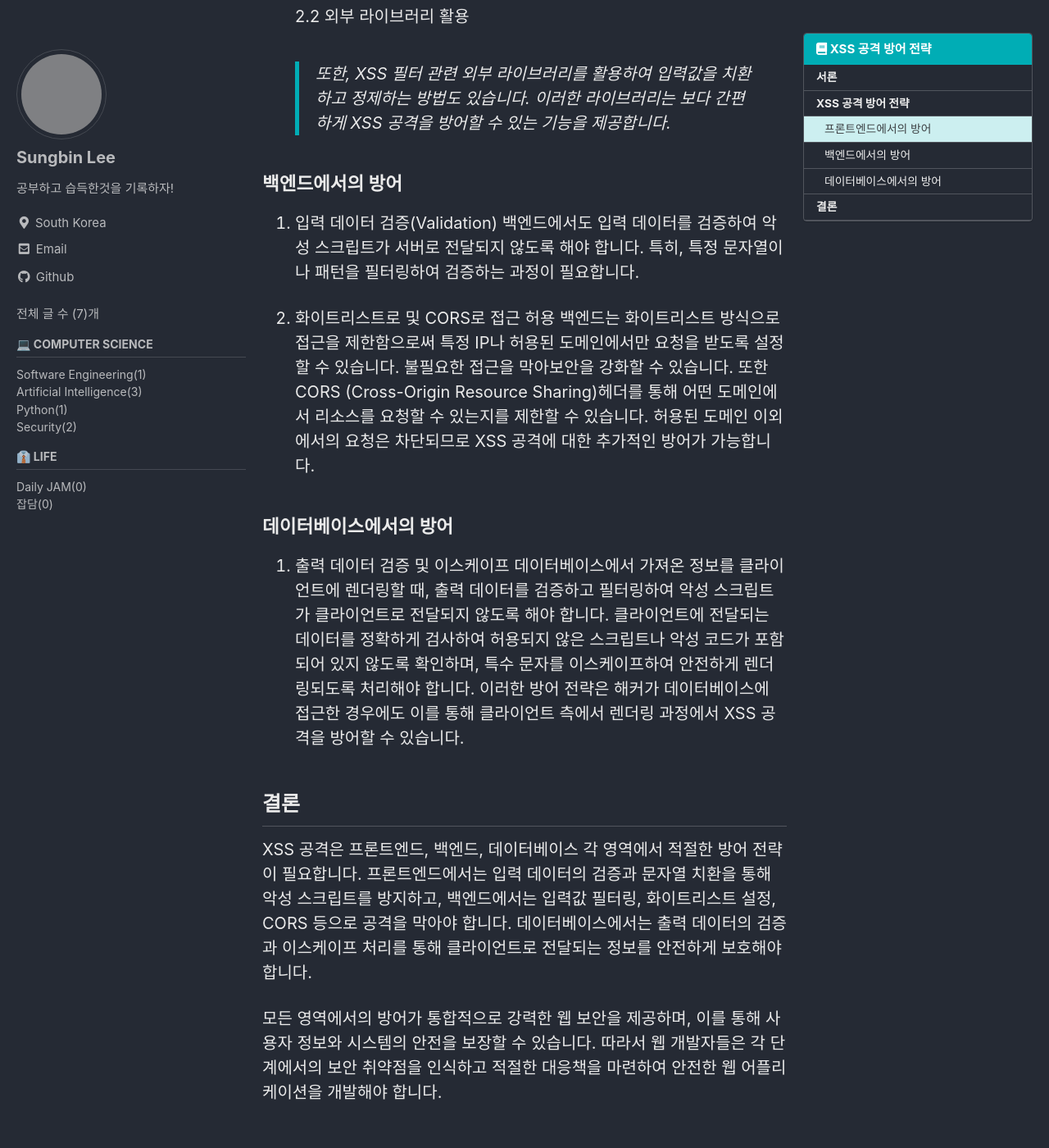
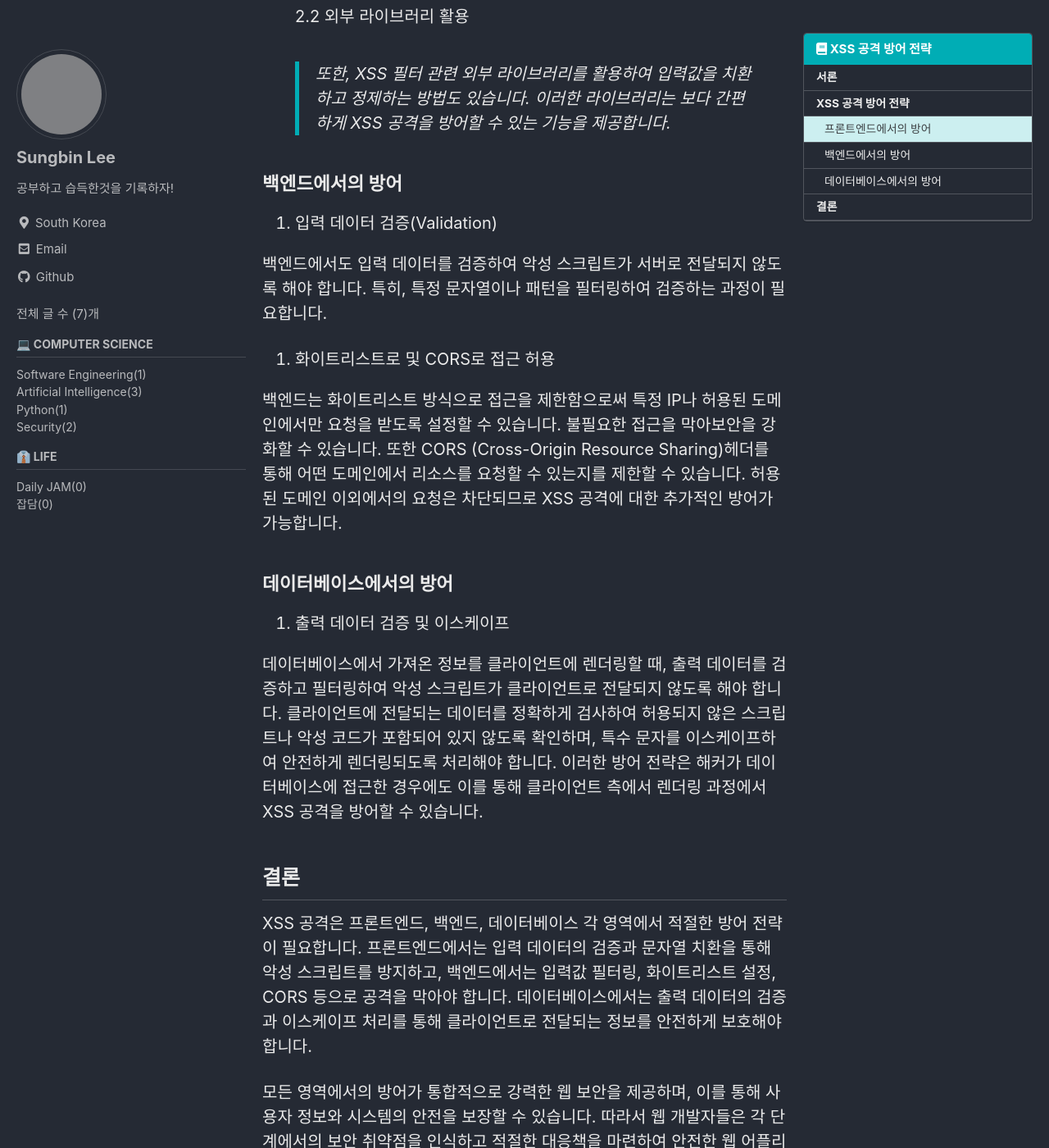
Before and after one commit to sungbinlee/tech.sungbinlee.dev, a Jekyll site: the page built from _posts/Security/2023-11-13-cross-site-scripting.md, in a window 1280 px wide and 1400 px high, scrolled down 1090 px. Shown: the whole window at 82% size. Built offline with Jekyll 4.4.1, drawn with Linux system fonts in a browser that asks for light colours; cached includes are drawn as plain includes; comment, search, counter and statistics services are not loaded; part of the change alters nothing that is shown; grey boxes are pictures that could not be loaded.

```diff
--- a/_posts/Security/2023-11-13-cross-site-scripting.md
+++ b/_posts/Security/2023-11-13-cross-site-scripting.md
@@ -36,13 +36,16 @@ XSS 취약점은 공격자가 삽입한 악성 스크립트로 인해 발생하
 
 ### 백엔드에서의 방어
 1. 입력 데이터 검증(Validation)
+
 백엔드에서도 입력 데이터를 검증하여 악성 스크립트가 서버로 전달되지 않도록 해야 합니다. 특히, 특정 문자열이나 패턴을 필터링하여 검증하는 과정이 필요합니다.
 
-2. 화이트리스트로 및 CORS로 접근 허용
+3. 화이트리스트로 및 CORS로 접근 허용
+
 백엔드는 화이트리스트 방식으로 접근을 제한함으로써 특정 IP나 허용된 도메인에서만 요청을 받도록 설정할 수 있습니다. 불필요한 접근을 막아보안을 강화할 수 있습니다. 또한 CORS (Cross-Origin Resource Sharing)헤더를 통해 어떤 도메인에서 리소스를 요청할 수 있는지를 제한할 수 있습니다. 허용된 도메인 이외에서의 요청은 차단되므로 XSS 공격에 대한 추가적인 방어가 가능합니다.
 
 ### 데이터베이스에서의 방어
 1. 출력 데이터 검증 및 이스케이프
+
 데이터베이스에서 가져온 정보를 클라이언트에 렌더링할 때, 출력 데이터를 검증하고 필터링하여 악성 스크립트가 클라이언트로 전달되지 않도록 해야 합니다. 클라이언트에 전달되는 데이터를 정확하게 검사하여 허용되지 않은 스크립트나 악성 코드가 포함되어 있지 않도록 확인하며, 특수 문자를 이스케이프하여 안전하게 렌더링되도록 처리해야 합니다. 이러한 방어 전략은 해커가 데이터베이스에 접근한 경우에도 이를 통해 클라이언트 측에서 렌더링 과정에서 XSS 공격을 방어할 수 있습니다.
 
 ## 결론
```
